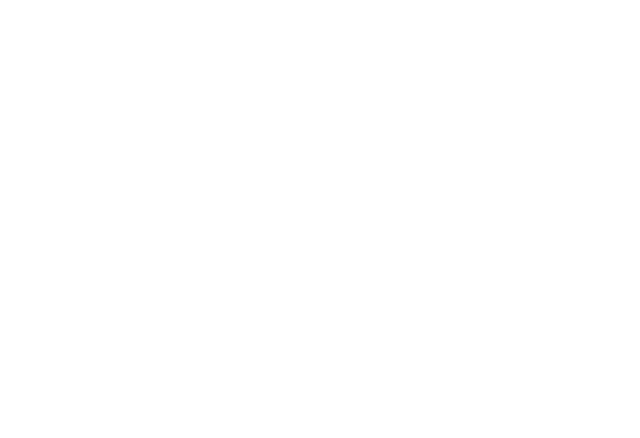
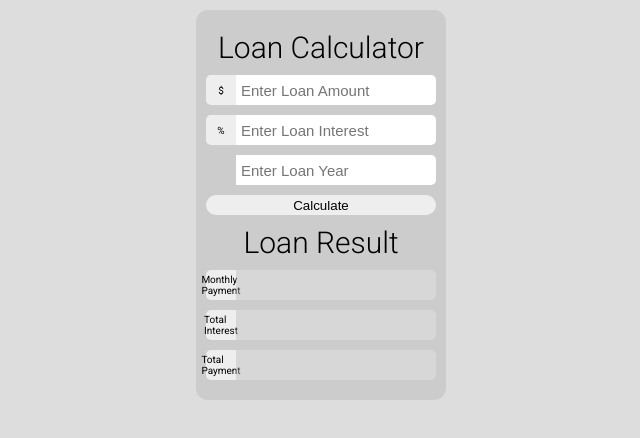
Before and after one commit to duynguyen0613/loan-calculator, a plain HTML site: page index.html in a window 1280 px wide. Shown: the whole page, without its empty margins (319-959 px from the left). Drawn offline with Linux system fonts and the light colour scheme.

Commit message:
new commit

```diff
--- a/css/style.css
+++ b/css/style.css
@@ -5,26 +5,86 @@
 }
 
 :root {
-  --primary-color: #fff;
-  --secondary-color: #333;
+  --primary-color: #333;
+  --secondary-color: #eee;
 }
 
-h1,
-h2,
-h3,
-h4 {
-  margin-bottom: 2rem;
-  line-height: 1.5;
+html {
+  font-size: 62.5%;
 }
 
-p {
-  margin-bottom: 2rem;
+body {
+  font-family: "Roboto", sans-serif;
+  font-size: 1.8rem;
+  height: 100vh;
+  background-color: #ddd;
 }
 
-a {
-  color: #444;
+h2 {
+  margin: 1rem 0;
+  font-weight: 300;
+  font-size: 3rem;
 }
 
-ul {
-  list-style: none;
+.container {
+  margin: 1rem auto;
+  max-width: 250px;
+  background-color: #ccc;
+  border-radius: 12px;
+  padding: 10px;
 }
+
+.container h2 {
+  text-align: center;
+}
+
+.form-group {
+  margin: 1rem 0;
+  width: 100%;
+  display: flex;
+}
+
+.form-group span {
+  display: inline-flex;
+  justify-content: center;
+  align-items: center;
+  font-size: 1rem;
+  background-color: #eee;
+  height: 30px;
+  width: 30px;
+  border-top-left-radius: 5px;
+  border-bottom-left-radius: 5px;
+}
+
+.form-group input {
+  height: 30px;
+  width: calc(100% - 30px);
+  font-size: 1.5rem;
+  border: none;
+  padding: 5px;
+  border-top-right-radius: 5px;
+  border-bottom-right-radius: 5px;
+}
+
+.btn {
+  display: block;
+  width: 100%;
+  height: 20px;
+  border-radius: 15px;
+  border: none;
+  outline: none;
+  background-color: #eee;
+}
+
+.btn:hover {
+  opacity: 0.7;
+}
+
+.btn:active {
+  transform: scale(0.99);
+}
+
+/*  */
+#loan-calculate .form-group:nth-child(3) input {
+  margin-left: 30px;
+}
--- a/index.html
+++ b/index.html
@@ -16,9 +16,83 @@
     />
     <link rel="stylesheet" href="./css/style.css" />
     <!--  -->
-    <title>My Task</title>
+    <title>Loan Calculator</title>
   </head>
   <body>
-    <div class="container"></div>
+    <div class="container">
+      <div id="loan-calculate">
+        <h2>Loan Calculator</h2>
+        <form action="">
+          <div class="form-group">
+            <span>$</span
+            ><input
+              type="number"
+              name="loan-amount"
+              id="loan-amount"
+              placeholder="Enter Loan Amount"
+            />
+            <label for="loan-amount"></label>
+          </div>
+          <div class="form-group">
+            <span>%</span
+            ><input
+              type="number"
+              name="loan-interest"
+              id="loan-interest"
+              placeholder="Enter Loan Interest"
+            />
+            <label for="loan-interest"></label>
+          </div>
+          <div class="form-group">
+            <input
+              type="number"
+              name="loan-year"
+              id="loan-year"
+              placeholder="Enter Loan Year"
+            />
+            <label for="loan-year"></label>
+          </div>
+
+          <input type="submit" value="Calculate" class="btn" />
+        </form>
+      </div>
+      <div class="loading-bar"></div>
+      <div id="loan-result">
+        <h2>Loan Result</h2>
+        <form action="">
+          <div class="form-group">
+            <span>Monthly Payment</span
+            ><input
+              type="number"
+              disabled
+              name="loan-monthly"
+              id="loan-monthly"
+            />
+            <label for="loan-monthly"></label>
+          </div>
+          <div class="form-group">
+            <span>Total Interest</span
+            ><input
+              type="number"
+              disabled
+              name="loan-interest-total"
+              id="loan-interest-total"
+            />
+            <label for="loan-monthly"></label>
+          </div>
+          <div class="form-group">
+            <span>Total Payment</span
+            ><input
+              type="number"
+              disabled
+              name="loan-payment-total"
+              id="loan-payment-total"
+            />
+            <label for="loan-monthly"></label>
+          </div>
+        </form>
+      </div>
+    </div>
+    <script src="./script/app.js"></script>
   </body>
 </html>
```
